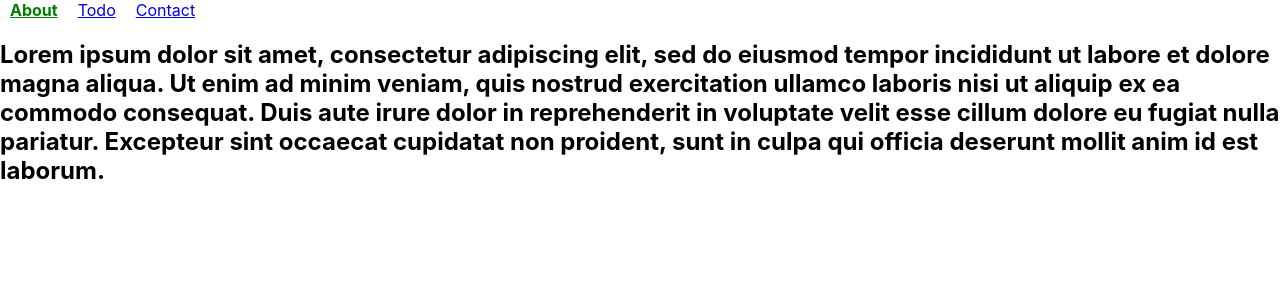
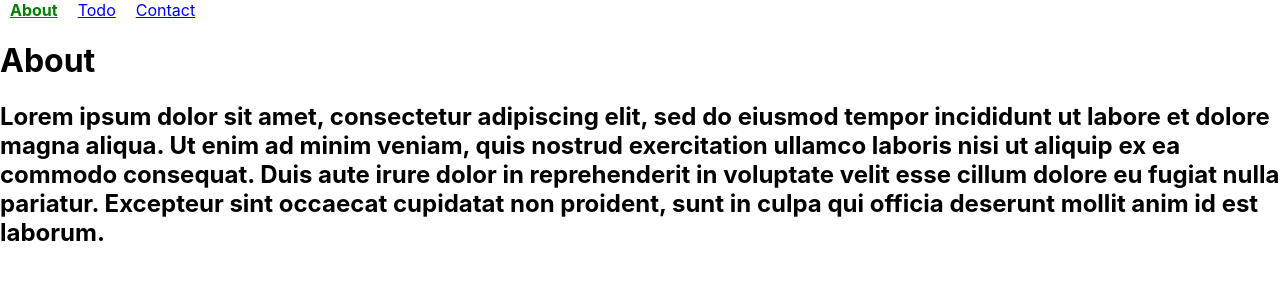
Before and after one commit to DavyBeer/Task-Management, a React (Create React App) app: page /about in a window 1280 px wide. Shown: the top 300 px of the page. Built offline with nearby package versions, Linux system fonts and the light colour scheme.

Commit message:
Corrected return

```diff
--- a/src/components/About.jsx
+++ b/src/components/About.jsx
@@ -1,7 +1,16 @@
 import React from "react";
 
 const About = () => {
-  return <h2>Lorem ipsum dolor sit amet, consectetur adipiscing elit, sed do eiusmod tempor incididunt ut labore et dolore magna aliqua. Ut enim ad minim veniam, quis nostrud exercitation ullamco laboris nisi ut aliquip ex ea commodo consequat. Duis aute irure dolor in reprehenderit in voluptate velit esse cillum dolore eu fugiat nulla pariatur. Excepteur sint occaecat cupidatat non proident, sunt in culpa qui officia deserunt mollit anim id est laborum.</h2>;
+  return (
+  <div>
+    <h1>
+        About
+    </h1>
+    <h2>
+      Lorem ipsum dolor sit amet, consectetur adipiscing elit, sed do eiusmod tempor incididunt ut labore et dolore magna aliqua. Ut enim ad minim veniam, quis nostrud exercitation ullamco laboris nisi ut aliquip ex ea commodo consequat. Duis aute irure dolor in reprehenderit in voluptate velit esse cillum dolore eu fugiat nulla pariatur. Excepteur sint occaecat cupidatat non proident, sunt in culpa qui officia deserunt mollit anim id est laborum.
+    </h2>
+  </div>
+  )
 };
 
 export default About;
--- a/src/components/Todo.jsx
+++ b/src/components/Todo.jsx
@@ -1,7 +1,13 @@
 import React from "react";
 
 const Todo = () => {
-  return <h2>Lorem ipsum dolor sit amet, consectetur adipiscing elit, sed do eiusmod tempor incididunt ut labore et dolore magna aliqua. Ut enim ad minim veniam, quis nostrud exercitation ullamco laboris nisi ut aliquip ex ea commodo consequat. Duis aute irure dolor in reprehenderit in voluptate velit esse cillum dolore eu fugiat nulla pariatur. Excepteur sint occaecat cupidatat non proident, sunt in culpa qui officia deserunt mollit anim id est laborum.</h2>;
+  return (
+    <div>
+        <h2>
+            Lorem ipsum dolor sit amet, consectetur adipiscing elit, sed do eiusmod tempor incididunt ut labore et dolore magna aliqua. Ut enim ad minim veniam, quis nostrud exercitation ullamco laboris nisi ut aliquip ex ea commodo consequat. Duis aute irure dolor in reprehenderit in voluptate velit esse cillum dolore eu fugiat nulla pariatur. Excepteur sint occaecat cupidatat non proident, sunt in culpa qui officia deserunt mollit anim id est laborum.
+        </h2>
+    </div>
+  )
 };
 
 export default Todo;
```
